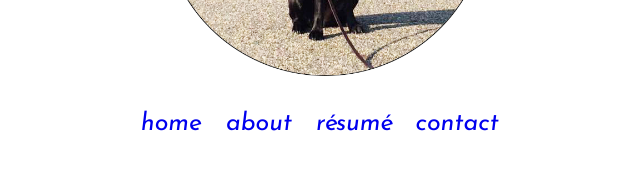
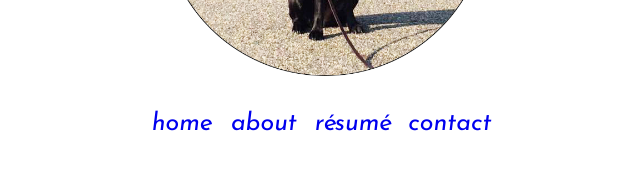
Before and after one commit to thisiscaroline/thisiscaroline.github.io, a Jekyll site: the page built from about.html, in a window 1280 px wide. Shown: the part 283-453 px from the top of the page, without its empty margins (315-955 px from the left). Built offline with Jekyll 4.4.1, drawn with Linux system fonts in a browser that asks for light colours.

Commit message:
fiddled with custom.css

```diff
--- a/css/custom.css
+++ b/css/custom.css
@@ -6,7 +6,7 @@ nav ul li {
     display: inline;
     font-family: 'Josefin Sans', sans-serif;
     font-size: 25px;
-    padding: 10px;
+    padding: 7px;
 }
 
 .siteheader {
@@ -19,5 +19,5 @@ nav ul li {
 .navbar {
 	text-align: center;
 	margin-top: 2%;
-	margin-right: 4%;
+	margin-right: 3.7%;
 }
```
